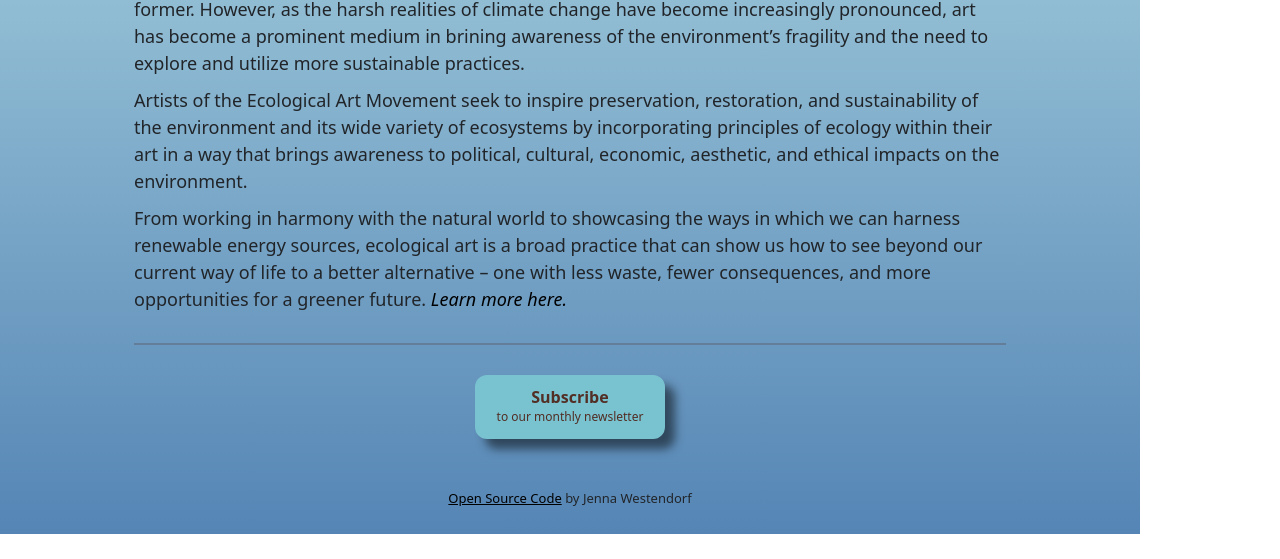
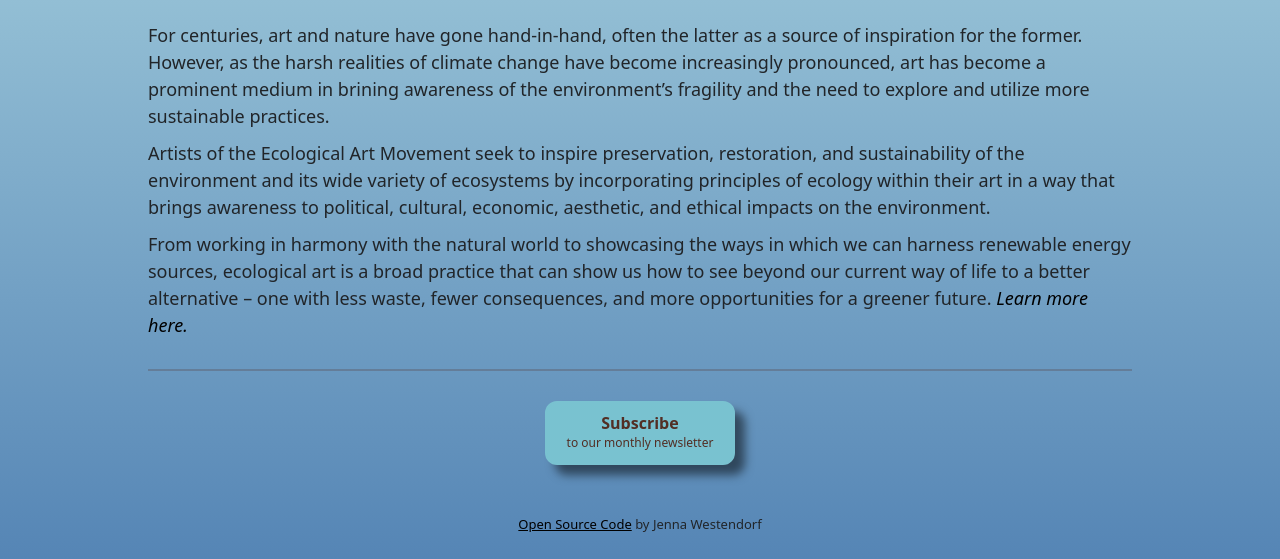
Before and after one commit to jleewest/eco-art-homepage, a plain HTML site: page index.html in a window 1280 px wide. Shown: the part 675-1234 px from the top of the page. Before the commit the page ends 1209 px from the top, so only its background shows below. Drawn offline with nearby package versions, Linux system fonts and the light colour scheme.

Commit message:
Adjusted container sizing

```diff
--- a/src/styles.css
+++ b/src/styles.css
@@ -4,8 +4,7 @@
     rgb(85, 133, 181) 0%,
     rgb(187, 228, 233) 75%
   );
-  min-height: 100vh;
-  margin: 0px;
+  max-width: fit-content;
   padding: 25px;
 }
 h1 {
```
